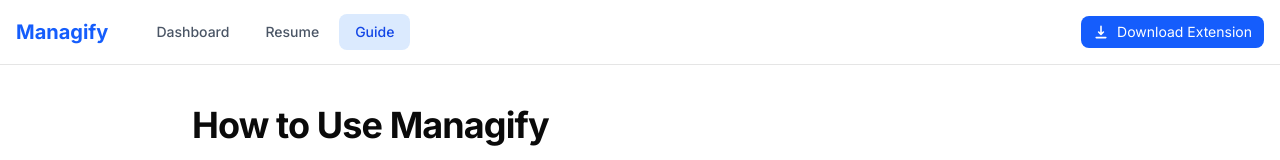
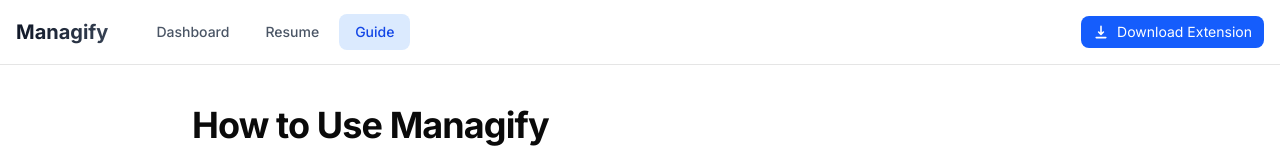
Before and after one commit to rubiatExe/Managii, a Next.js app in the folder web/: page /guide in a window 1280 px wide. Shown: the top 160 px of the page. Built offline with nearby package versions, Linux system fonts and the light colour scheme.

Commit message:
Update Managify logo to shiny black with gradient effect

```diff
--- a/web/components/Navigation.tsx
+++ b/web/components/Navigation.tsx
@@ -17,7 +17,7 @@
             <div className="container mx-auto px-4">
                 <div className="flex items-center justify-between h-16">
                     <div className="flex items-center gap-8">
-                        <Link href="/" className="text-xl font-bold text-blue-600">
+                        <Link href="/" className="text-xl font-bold bg-gradient-to-r from-gray-900 to-gray-700 bg-clip-text text-transparent hover:from-gray-800 hover:to-gray-600 transition-all">
                             Managify
                         </Link>
                         <div className="flex gap-1">
@@ -26,8 +26,8 @@
                                     key={item.href}
                                     href={item.href}
                                     className={`px-4 py-2 rounded-md text-sm font-medium transition-colors ${pathname === item.href
-                                            ? "bg-blue-100 text-blue-700"
-                                            : "text-gray-600 hover:bg-gray-100 hover:text-gray-900"
+                                        ? "bg-blue-100 text-blue-700"
+                                        : "text-gray-600 hover:bg-gray-100 hover:text-gray-900"
                                         }`}
                                 >
                                     {item.name}
```
